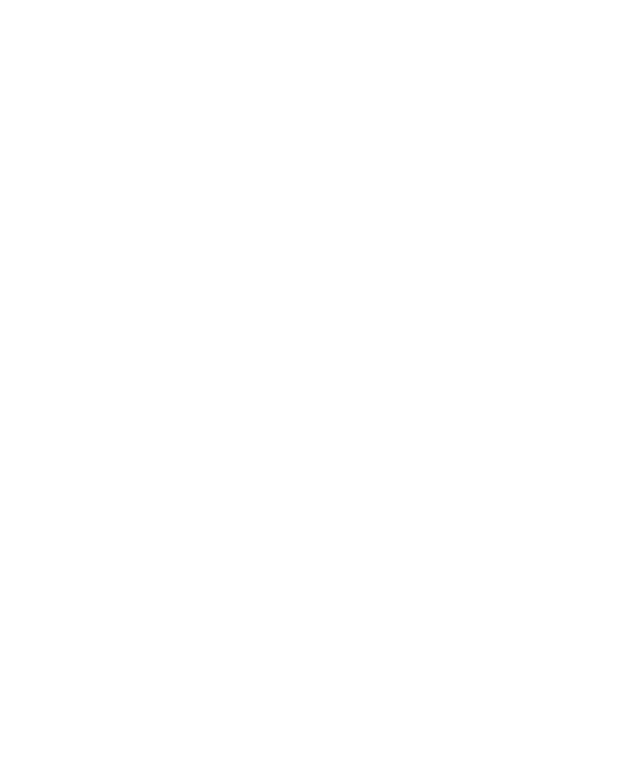
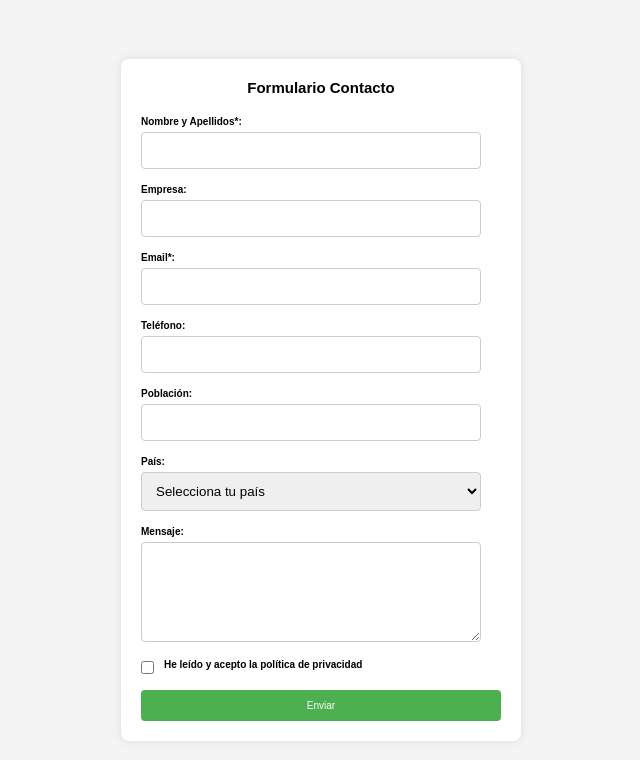
Before and after one commit to Rg4Pablo21/Formulario_0.2, a plain HTML site: page Componentes/FormularioDeContacto/DeContacto.html in a window 1280 px wide. Shown: the whole page, without its empty margins (319-959 px from the left). Drawn offline with Linux system fonts and the light colour scheme.

Commit message:
Terminado Formulario de Contacto y rama login

```diff
--- a/Componentes/FormularioDeBusqueda/DeBusqueda.css
+++ b/Componentes/FormularioDeBusqueda/DeBusqueda.css
@@ -0,0 +1,43 @@
+
+body {
+    font-family: Arial, sans-serif;
+    margin: 20px;
+}
+.container {
+    max-width: 600px;
+    margin: auto;
+    border: 1px solid #ddd;
+    padding: 20px;
+    border-radius: 5px;
+}
+.title {
+    text-align: center;
+    margin-bottom: 20px;
+}
+.form-group {
+    margin-bottom: 15px;
+}
+.form-group label {
+    display: block;
+    font-weight: bold;
+}
+.form-group input {
+    width: 100%;
+    padding: 8px;
+    margin-top: 5px;
+    border: 1px solid #ccc;
+    border-radius: 4px;
+}
+.form-group input[type="text"] {
+    width: calc(100% - 16px);
+}
+.icono2 button{
+   text-align: center;
+    width: 50%;
+    height: 50%;
+    margin: 10px ;
+    justify-content: center;
+    align-items: center;
+    display: flex;
+
+}
--- a/Componentes/FormularioDeContacto/DeContacto.css
+++ b/Componentes/FormularioDeContacto/DeContacto.css
@@ -0,0 +1,71 @@
+body {
+    font-family: Arial, sans-serif;
+    background-color: #f4f4f4;
+    display: flex;
+    justify-content: center;
+    align-items: center;
+    height: 100vh;
+    margin: 0;
+}
+
+.form-container {
+    background-color: white;
+    padding: 20px;
+    border-radius: 8px;
+    box-shadow: 0 0 10px rgba(0, 0, 0, 0.1);
+    max-width: 400px;
+    width: 100%;
+}
+
+h2 {
+    text-align: center;
+    margin-bottom: 20px;
+    font-size: 1.5em;
+}
+
+label {
+    display: block;
+    margin-bottom: 5px;
+    font-weight: bold;
+}
+
+input[type="text"],
+input[type="email"],
+input[type="tel"],
+select,
+textarea {
+    width: calc(100% - 20px);
+    padding: 10px;
+    margin-bottom: 15px;
+    border: 1px solid #ccc;
+    border-radius: 4px;
+}
+
+textarea {
+    height: 100px;
+}
+
+.checkbox-container {
+    display: flex;
+    align-items: center;
+    margin-bottom: 15px;
+}
+
+.checkbox-container input {
+    margin-right: 10px;
+}
+
+button[type="submit"] {
+    width: 100%;
+    padding: 10px;
+    background-color: #4CAF50;
+    color: white;
+    border: none;
+    border-radius: 4px;
+    cursor: pointer;
+    font-size: 1em;
+}
+
+button[type="submit"]:hover {
+    background-color: #45a049;
+}
--- a/Componentes/FormularioDeContacto/DeContacto.html
+++ b/Componentes/FormularioDeContacto/DeContacto.html
@@ -0,0 +1,52 @@
+<!DOCTYPE html>
+<html lang="en">
+<head>
+    <meta charset="UTF-8">
+    <meta name="viewport" content="width=device-width, initial-scale=1.0">
+    <title>Document</title>
+    <link rel="stylesheet" href="DeContacto.css">
+    <link rel="stylesheet" href="../../config/config.css">
+
+    <div class="form-container">
+        <form action="#" method="post">
+            <h2>Formulario Contacto</h2>
+            <label for="nombre">Nombre y Apellidos*:</label>
+            <input type="text" id="nombre" name="nombre" required>
+
+            <label for="empresa">Empresa:</label>
+            <input type="text" id="empresa" name="empresa">
+
+            <label for="email">Email*:</label>
+            <input type="email" id="email" name="email" required>
+
+            <label for="telefono">Teléfono:</label>
+            <input type="tel" id="telefono" name="telefono">
+
+            <label for="poblacion">Población:</label>
+            <input type="text" id="poblacion" name="poblacion">
+
+            <label for="pais">País:</label>
+            <select id="pais" name="pais">
+                <option value="">Selecciona tu país</option>
+                <option value="es">España</option>
+                <option value="mx">México</option>
+
+            </select>
+
+            <label for="mensaje">Mensaje:</label>
+            <textarea id="mensaje" name="mensaje"></textarea>
+
+            <div class="checkbox-container">
+                <input type="checkbox" id="privacidad" name="privacidad" required>
+                <label for="privacidad">He leído y acepto la política de privacidad</label>
+            </div>
+
+            <button type="submit">Enviar</button>
+
+</head>
+<body>
+
+    <script src="DeContacto.js"></script>
+
+</body>
+</html>
--- a/header/header.css
+++ b/header/header.css
@@ -1,10 +1,8 @@
 .header {
     width: 100%;
     height: 60rem;
+    text-align: center;
 
-    display: flex;
-    justify-content: center;
-    align-items: center;
 }
 
 h1 {
--- a/main.js
+++ b/main.js
@@ -11,7 +11,7 @@ let formulario = [
     {nombre: "Formulario De Busqueda", link: "Componentes/FormularioDeBusqueda/DeBusqueda.html"},
     {nombre: "Formulario De Registro", link: "Componentes/FormularioDeRegistro/DeRegistro.html"},
     {nombre: "Formulario De Contacto", link: "Componentes/FormularioDeContacto/DeContacto.html"},
-    {nombre: "Formulario de comentarios", link:"Componentes/FormularioDecomentarios/Decomentarios"}
+    {nombre:"Formulario De Comentarios",link:"Componentes/FormularioComentarios/DeComentarios.html"}
 ];
 
 formulario.forEach(itemLista => {
```
Also changed, not shown: Componentes/FormularioDeBusqueda/DeBusqueda.html (+26 -0 lines), Componentes/componentes.css (+43 -0 lines), index.html (+2 -0 lines), login/login.css (+4 -4 lines), login/login.html (+1 -1 lines), Componentes/FormularioComentarios/DeComentarios.css (added), Componentes/FormularioComentarios/DeComentarios.html (renamed from Componentes/FormularioDeComentarios/DeComentarios.html), Componentes/FormularioComentarios/DeComentarios.js (added).
